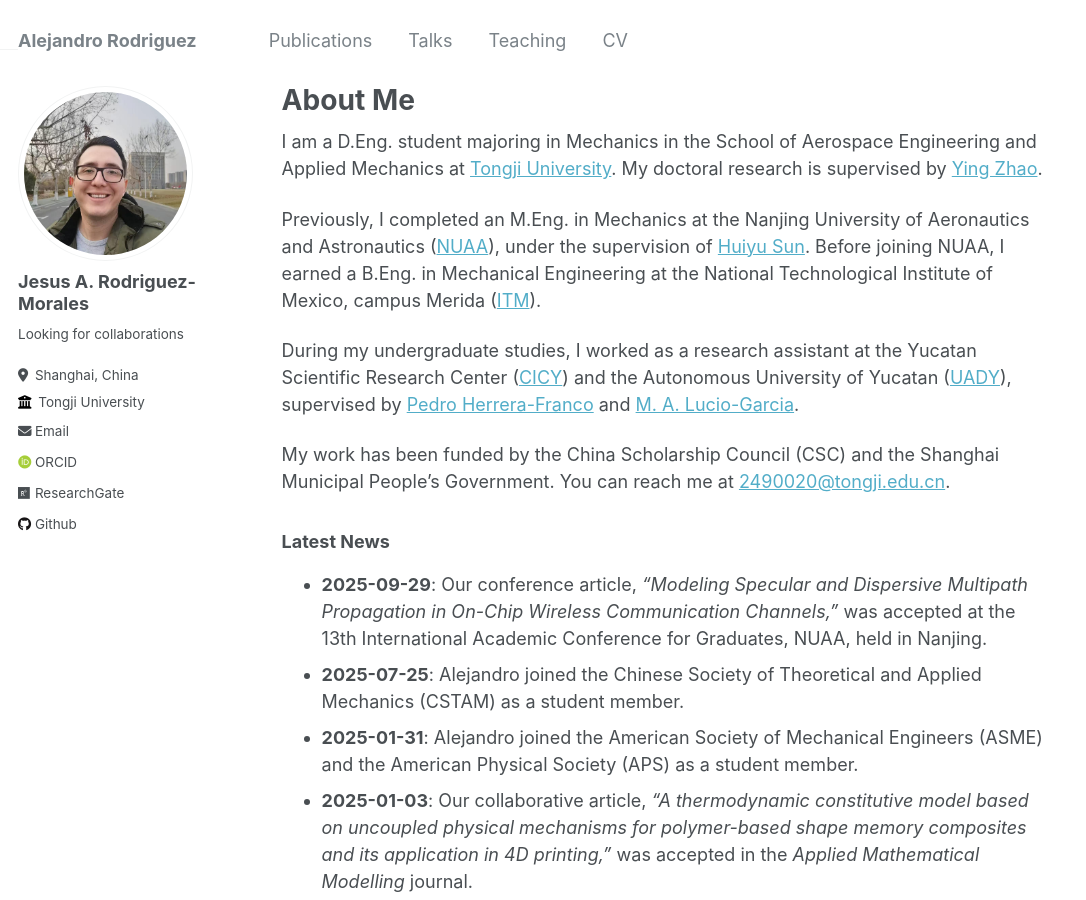
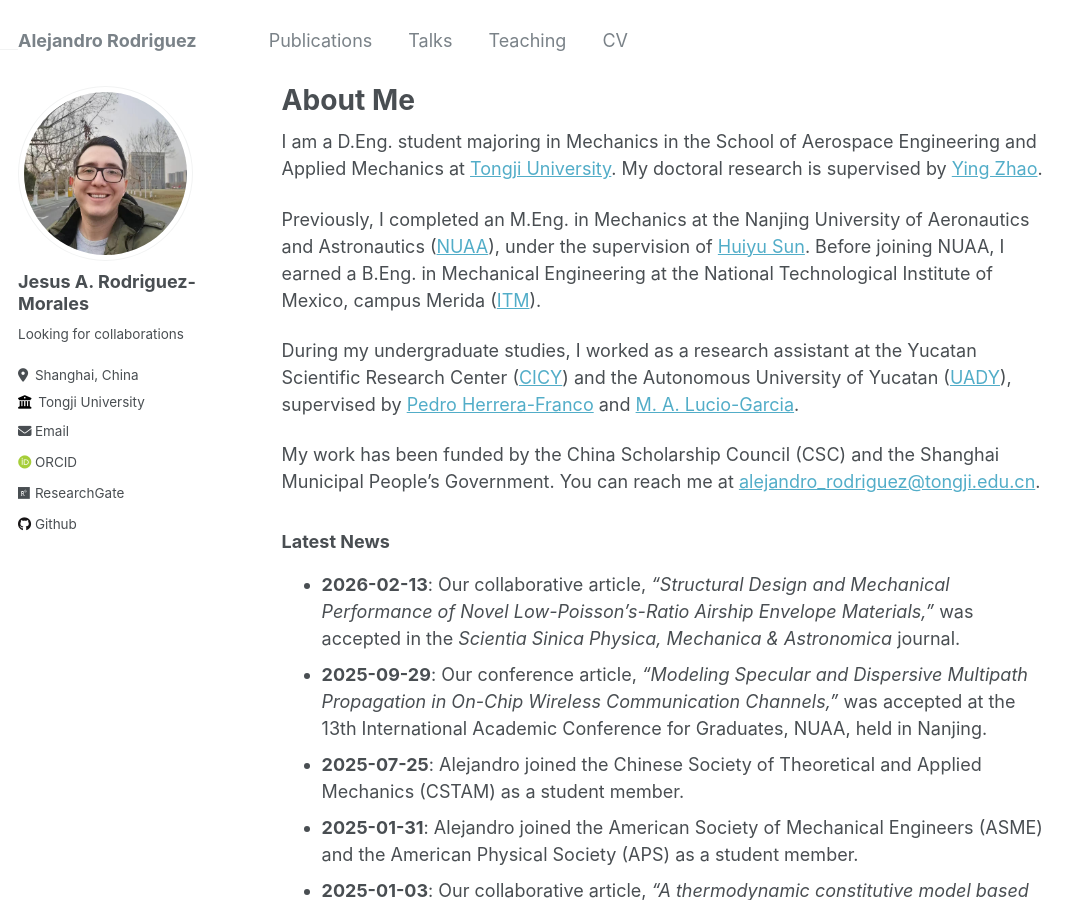
Before and after one commit to alex-rodriguez-m/alex-rodriguez-m.github.io, a Jekyll site: the page built from _pages/about.md, in a window 1280 px wide and 900 px high. Shown: the whole window, without its empty margins (0-1086 px from the left). Built offline with Jekyll 4.4.1, drawn with Linux system fonts in a browser that asks for light colours; some web fonts are replaced.

Commit message:
Update about.md

```diff
--- a/_pages/about.md
+++ b/_pages/about.md
@@ -12,10 +12,11 @@ Previously, I completed an M.Eng. in Mechanics at the Nanjing University of Aero
 
 During my undergraduate studies, I worked as a research assistant at the Yucatan Scientific Research Center ([CICY](https://www.cicy.mx/english)) and the Autonomous University of Yucatan ([UADY](https://en.uady.mx/)), supervised by [Pedro Herrera-Franco](https://www.researchgate.net/profile/Pedro-Herrera-Franco) and [M. A. Lucio-Garcia](https://www.researchgate.net/profile/Lucio-Monica-Arely).
 
-My work has been funded by the China Scholarship Council (CSC) and the Shanghai Municipal People's Government. You can reach me at [2490020@tongji.edu.cn]().
+My work has been funded by the China Scholarship Council (CSC) and the Shanghai Municipal People's Government. You can reach me at [alejandro_rodriguez@tongji.edu.cn]().
 
 
 ### Latest News
+- **2026-02-13**: Our collaborative article, *"Structural Design and Mechanical Performance of Novel Low-Poisson’s-Ratio Airship Envelope Materials,"* was accepted in the *Scientia Sinica Physica, Mechanica & Astronomica* journal.
 - **2025-09-29**: Our conference article, *"Modeling Specular and Dispersive Multipath Propagation in On-Chip Wireless Communication Channels,"* was accepted at the 13th International Academic Conference for Graduates, NUAA, held in Nanjing.
 - **2025-07-25**: Alejandro joined the Chinese Society of Theoretical and Applied Mechanics (CSTAM) as a student member.
 - **2025-01-31**: Alejandro joined the American Society of Mechanical Engineers (ASME) and the American Physical Society (APS) as a student member.
```
